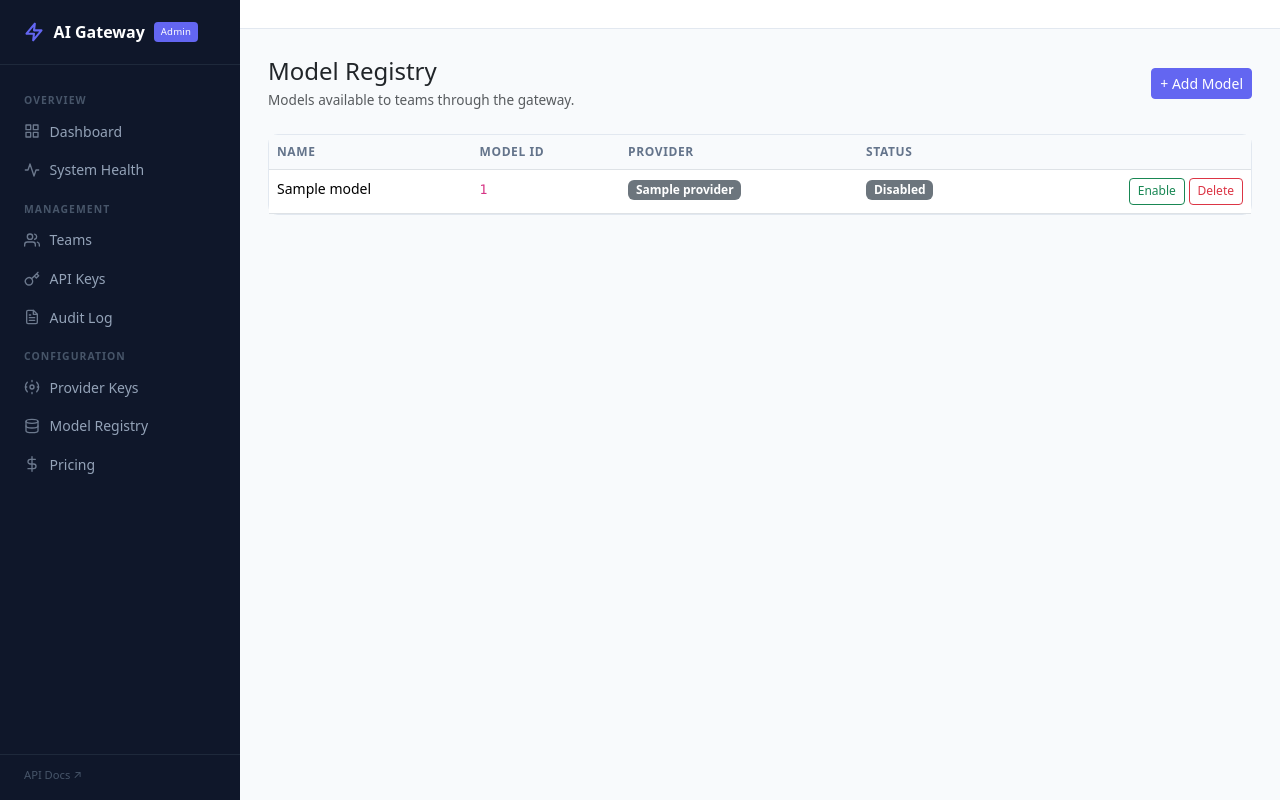
After one commit to SimCorp/ai-gw, a FastAPI app: template services/admin/app/templates/model_registry.html in a window 1280 px wide. The commit adds this page. Run offline with FastAPI, Linux system fonts and the light colour scheme; the template is opened without the code that fills it: most values are stand-ins (such as "Sample title", 1, 10 or a date in 2020); parts of the project's set-up code (start-up, migrations or seed data) failed here and were passed over; some libraries are stand-ins or nearby versions.

Commit message:
Add HTML admin UI pages for pricing and model registry
- Create /ui/pricing and /ui/models HTML pages with full CRUD (add, delete,
  enable/disable) instead of exposing raw JSON API endpoints to the browser
- Add GET/POST/delete form handlers in ui.py for both resources
- Fix nav links in base.html: /model-registry -> /ui/models, /pricing -> /ui/pricing

Co-Authored-By: RuFlo <ruv@ruv.net>

```diff
--- a/services/admin/app/templates/base.html
+++ b/services/admin/app/templates/base.html
@@ -153,11 +153,11 @@
       <svg width="16" height="16" viewBox="0 0 24 24" fill="none" stroke="currentColor" stroke-width="2" stroke-linecap="round" stroke-linejoin="round"><circle cx="12" cy="12" r="3"/><path d="M19.07 4.93a10 10 0 0 1 0 14.14M4.93 4.93a10 10 0 0 0 0 14.14M12 2v2m0 16v2M2 12h2m16 0h2"/></svg>
       Provider Keys
     </a>
-    <a href="/model-registry" class="nav-item {% if '/model-registry' in request.url.path %}active{% endif %}">
+    <a href="/ui/models" class="nav-item {% if '/ui/models' in request.url.path %}active{% endif %}">
       <svg width="16" height="16" viewBox="0 0 24 24" fill="none" stroke="currentColor" stroke-width="2" stroke-linecap="round" stroke-linejoin="round"><ellipse cx="12" cy="5" rx="9" ry="3"/><path d="M21 12c0 1.66-4 3-9 3s-9-1.34-9-3"/><path d="M3 5v14c0 1.66 4 3 9 3s9-1.34 9-3V5"/></svg>
       Model Registry
     </a>
-    <a href="/pricing" class="nav-item {% if '/pricing' in request.url.path %}active{% endif %}">
+    <a href="/ui/pricing" class="nav-item {% if '/ui/pricing' in request.url.path %}active{% endif %}">
       <svg width="16" height="16" viewBox="0 0 24 24" fill="none" stroke="currentColor" stroke-width="2" stroke-linecap="round" stroke-linejoin="round"><line x1="12" y1="1" x2="12" y2="23"/><path d="M17 5H9.5a3.5 3.5 0 0 0 0 7h5a3.5 3.5 0 0 1 0 7H6"/></svg>
       Pricing
     </a>
--- /dev/null
+++ b/services/admin/app/templates/model_registry.html
@@ -0,0 +1,90 @@
+{% extends "base.html" %}
+{% block title %}Model Registry — AI Gateway{% endblock %}
+{% block content %}
+<div class="d-flex align-items-center justify-content-between mb-4">
+  <div>
+    <h1 class="h4 mb-1">Model Registry</h1>
+    <p class="text-muted mb-0" style="font-size:.85rem">Models available to teams through the gateway.</p>
+  </div>
+  <button class="btn btn-sm btn-primary" data-bs-toggle="modal" data-bs-target="#addModal">+ Add Model</button>
+</div>
+
+<div class="card">
+  <table class="table table-hover mb-0">
+    <thead>
+      <tr>
+        <th>Name</th>
+        <th>Model ID</th>
+        <th>Provider</th>
+        <th>Status</th>
+        <th></th>
+      </tr>
+    </thead>
+    <tbody>
+      {% for model in models %}
+      <tr>
+        <td>{{ model.name }}</td>
+        <td><code style="font-size:.82rem">{{ model.model_id }}</code></td>
+        <td><span class="badge bg-secondary" style="font-size:.75rem">{{ model.provider }}</span></td>
+        <td>
+          {% if model.enabled %}
+          <span class="badge bg-success" style="font-size:.75rem">Enabled</span>
+          {% else %}
+          <span class="badge bg-secondary" style="font-size:.75rem">Disabled</span>
+          {% endif %}
+        </td>
+        <td class="text-end" style="white-space:nowrap">
+          <form method="post" action="/ui/models/{{ model.model_id }}/toggle" style="display:inline">
+            <button class="btn btn-sm {% if model.enabled %}btn-outline-warning{% else %}btn-outline-success{% endif %}" style="font-size:.75rem;padding:.2rem .5rem">
+              {% if model.enabled %}Disable{% else %}Enable{% endif %}
+            </button>
+          </form>
+          <form method="post" action="/ui/models/{{ model.model_id }}/delete" style="display:inline"
+                onsubmit="return confirm('Delete {{ model.name }}?')">
+            <button class="btn btn-sm btn-outline-danger" style="font-size:.75rem;padding:.2rem .5rem">Delete</button>
+          </form>
+        </td>
+      </tr>
+      {% else %}
+      <tr><td colspan="5" class="text-muted text-center py-4">No models registered yet.</td></tr>
+      {% endfor %}
+    </tbody>
+  </table>
+</div>
+
+<!-- Add modal -->
+<div class="modal fade" id="addModal" tabindex="-1">
+  <div class="modal-dialog">
+    <form method="post" action="/ui/models">
+      <div class="modal-content">
+        <div class="modal-header"><h5 class="modal-title">Add Model</h5><button type="button" class="btn-close" data-bs-dismiss="modal"></button></div>
+        <div class="modal-body">
+          <div class="mb-3">
+            <label class="form-label">Display Name</label>
+            <input name="name" class="form-control" required placeholder="Claude 3.5 Sonnet">
+          </div>
+          <div class="mb-3">
+            <label class="form-label">Model ID <span class="text-muted" style="font-size:.8rem">(as sent to LiteLLM)</span></label>
+            <input name="model_id" class="form-control" required placeholder="claude-3-5-sonnet-20241022">
+          </div>
+          <div class="mb-3">
+            <label class="form-label">Provider</label>
+            <select name="provider" class="form-select">
+              <option value="anthropic">Anthropic</option>
+              <option value="openai">OpenAI</option>
+              <option value="azure">Azure</option>
+              <option value="google">Google</option>
+              <option value="ollama">Ollama</option>
+              <option value="other">Other</option>
+            </select>
+          </div>
+        </div>
+        <div class="modal-footer">
+          <button type="button" class="btn btn-sm btn-secondary" data-bs-dismiss="modal">Cancel</button>
+          <button type="submit" class="btn btn-sm btn-primary">Add</button>
+        </div>
+      </div>
+    </form>
+  </div>
+</div>
+{% endblock %}
```
Also changed, not shown: services/admin/app/routers/ui.py (+92 -0 lines), services/admin/app/templates/pricing.html (added, +72 -0 lines).
